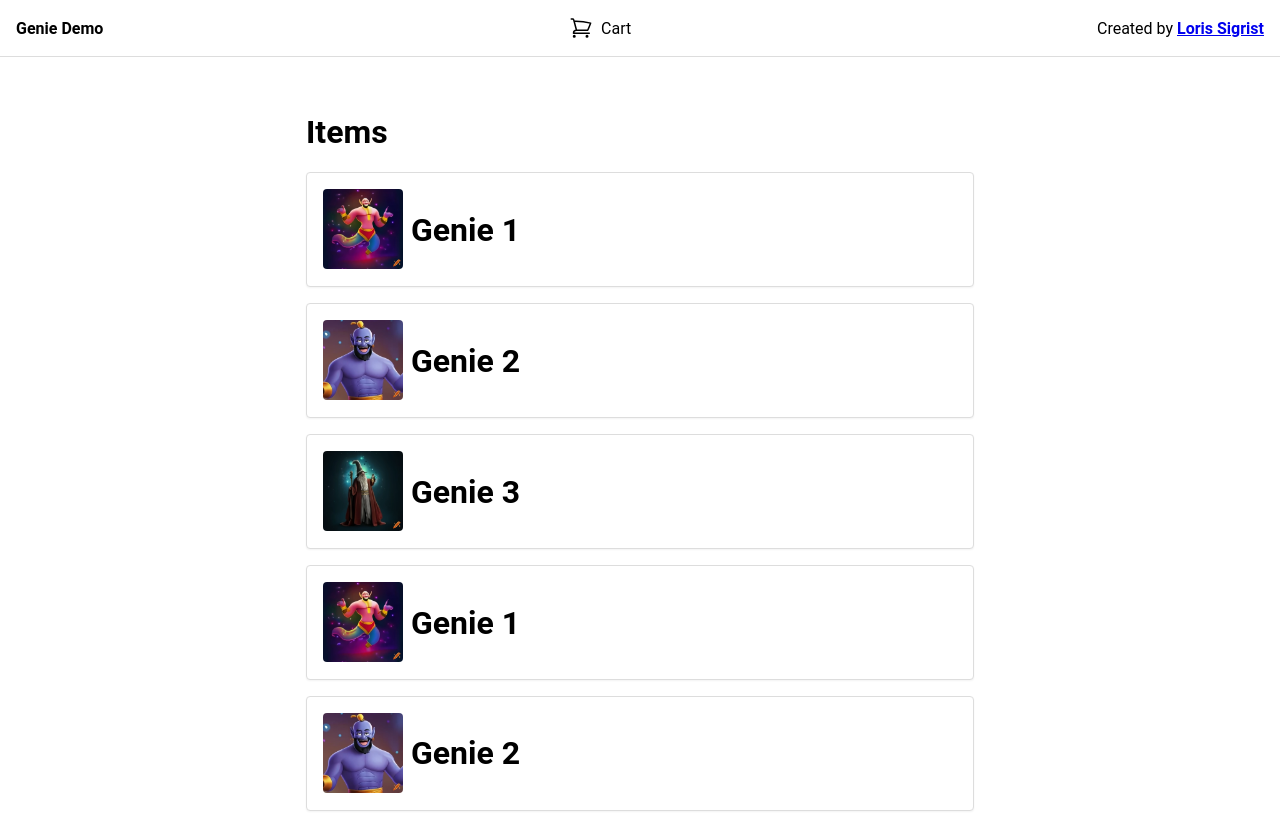
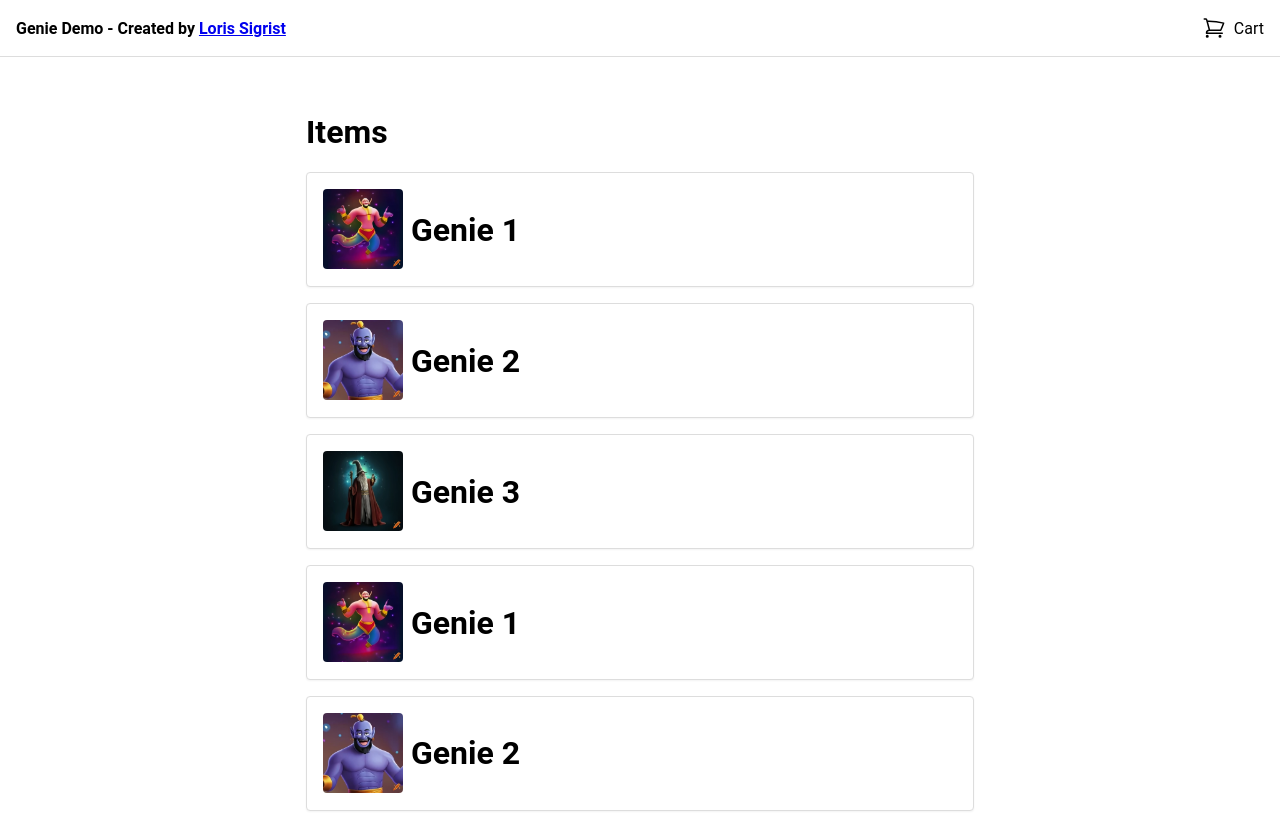
Before and after one commit to LorisSigrist/genie-demo, a plain HTML site: page index.html in a window 1280 px wide. Shown: the top 814 px of the page. Drawn offline with Linux system fonts and the light colour scheme.

Commit message:
Move cart right

```diff
--- a/index.html
+++ b/index.html
@@ -16,14 +16,11 @@
 
 <body>
     <header class="p-4 flex justify-between items-center border-divider border-b-1">
-        <span class="bold">Genie Demo</span>
+        <span class="bold">Genie Demo - Created by <a href="https://www.sigrist.dev" class="bold">Loris Sigrist</a></span>
         <div id="target" class="flex items-center gap-2">
             <img src="/assets/cart.svg" alt="shopping cart" class="s-6">
             <span>Cart</span>
         </div>
-        <span>
-            Created by <a href="https://www.sigrist.dev" class="bold">Loris Sigrist</a>
-        </span>
     </header>
 
     <main class="p-4 w-full max-w-md mx-auto">
```
